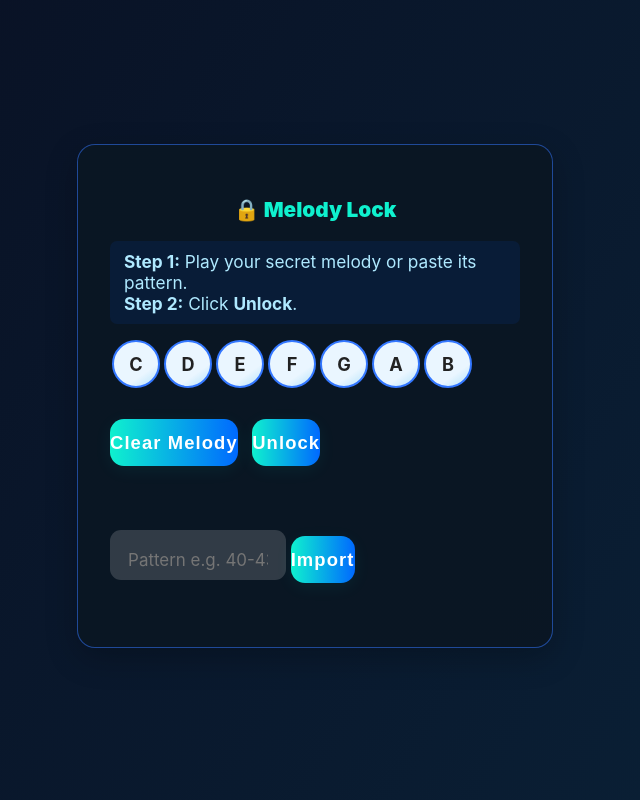
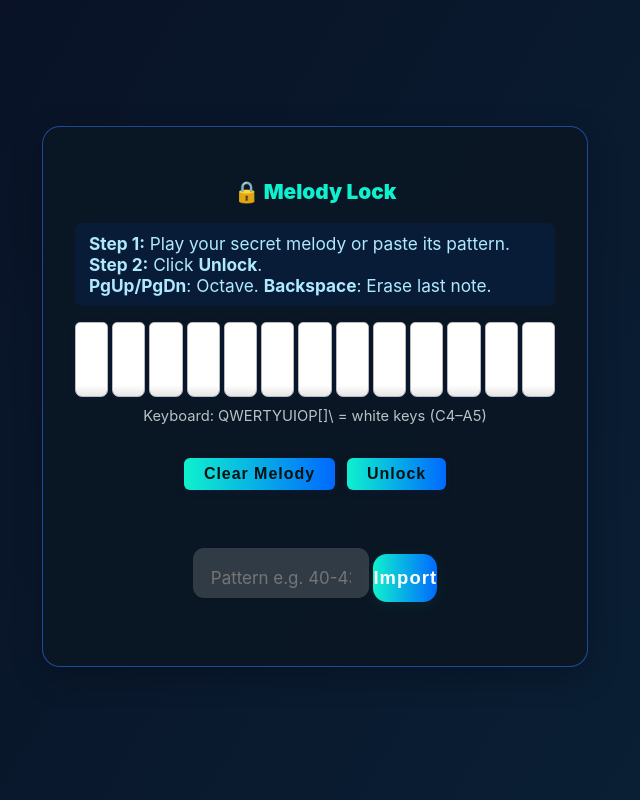
Before and after one commit to Ai-Nspired/cybrmail, a plain HTML site: page index.html in a window 1280 px wide. Shown: the whole page, without its empty margins (325-965 px from the left). Drawn offline with nearby package versions, Linux system fonts and the light colour scheme.

Commit message:
Update index.html

```diff
--- a/index.html
+++ b/index.html
@@ -8,7 +8,6 @@
   <!-- Add marked.js for Markdown parsing -->
   <script src="https://cdn.jsdelivr.net/npm/marked/marked.min.js"></script>
   <style>
-    /* Melody lock modal styles (can be adapted for your theme) */
     #melody-lock {
       background: rgba(10,23,35,0.90);
       border-radius: 18px;
@@ -16,7 +15,7 @@
       border: 1.5px solid #3377ff88;
       padding: 2.2rem 2rem 2rem 2rem;
       margin: 1rem auto 1.5rem auto;
-      max-width: 410px;
+      max-width: 480px;
       color: #f3fbff;
       display: none;
       animation: enter 0.6s cubic-bezier(.7,.36,0,1.17);
@@ -29,25 +28,70 @@
       margin-bottom: 1.2rem;
       color: #0ff1ce;
     }
+    #melody-piano-row {
+      display: flex;
+      justify-content: center;
+      gap: 2px;
+      margin-bottom: 10px;
+      margin-top: 7px;
+      user-select: none;
+    }
     .melody-key {
-      width: 44px; height: 44px;
-      border-radius: 50%;
-      background: linear-gradient(145deg,#eaf6ff 70%,#b4e2fa 100%);
-      border: 2.3px solid #3377ff;
-      color: #222;
-      font-weight: 700;
-      display: inline-flex; align-items: center; justify-content: center;
-      font-size: 1.13em;
+      width: 36px;
+      height: 75px;
+      border-radius: 5px 5px 7px 7px;
+      background: linear-gradient(180deg, #fff 85%, #e6e6e6 100%);
+      border: 1.7px solid #bbb;
+      box-sizing: border-box;
+      margin: 0;
+      display: flex;
+      align-items: flex-end;
+      justify-content: center;
       cursor: pointer;
-      margin: 0 2px;
-      user-select: none;
-      margin-bottom: 8px;
+      transition: background 0.13s, border-color 0.13s, box-shadow 0.14s;
+      box-shadow: 0 1px 6px #0032aa22;
+      position: relative;
+      font-size: 0;
+      outline: none;
     }
     .melody-key.active, .melody-key:active {
-      background: #ffe600;
-      color: #0055ff;
-      transform: scale(1.08);
+      background: linear-gradient(180deg, #ffe600 70%, #fff 100%);
+      border-color: #0ff1ce;
+      box-shadow: 0 0 0 2px #00eaff66, 0 2px 10px #0ff1ce22;
+      z-index: 2;
     }
+    .melody-key:focus {
+      outline: 2px solid #0ff1ce;
+    }
+    .melody-key:not(:last-child) {
+      margin-right: 2px;
+    }
+    .melody-keyboard-hint {
+      font-size:0.92em;
+      margin-top:4px;
+      opacity:0.75;
+      text-align:center;
+    }
+    .melody-btn-bar {
+      display: flex;
+      justify-content: center;
+      gap: 12px;
+      margin-top: 10px;
+      margin-bottom: 7px;
+    }
+    .melody-btn-bar button {
+      padding: 7px 20px;
+      font-size: 1em;
+      border-radius: 6px;
+      background: var(--btn-bg, linear-gradient(90deg, #0ff1ce 0%, #0069ff 100%));
+      color: #011;
+      border: none;
+      font-weight: 700;
+      cursor: pointer;
+      box-shadow: 0 2px 8px #0032aa19;
+      transition: background 0.18s, color 0.09s;
+    }
+    .melody-btn-bar button:hover { background: #00aaff; color: #fff;}
     .melody-pill {
       display: inline-block;
       background: #00eaff;
@@ -62,12 +106,14 @@
     #melody-bar {
       margin: 10px 0 10px 0;
       min-height: 22px;
+      text-align: center;
     }
     #melody-status {
       color: #ff5050;
       font-weight: bold;
       margin-top: 10px;
       min-height: 22px;
+      text-align: center;
     }
     /* Markdown preview styling */
     #markdown-preview {
@@ -92,6 +138,15 @@
     .content-length.warning {
       color: #ff5d8f;
     }
+    @media (max-width: 610px) {
+      #melody-piano-row {
+        gap: 1px;
+      }
+      .melody-key {
+        width: 24px;
+        height: 56px;
+      }
+    }
   </style>
 </head>
 <body>
@@ -100,13 +155,19 @@
     <h2>🔒 Melody Lock</h2>
     <div style="background:rgba(0,90,255,0.09);color:#afe9ff;font-size:1.08em;border-radius:7px;padding:10px 14px;margin-bottom:16px;">
       <b>Step 1:</b> Play your secret melody or paste its pattern.<br>
-      <b>Step 2:</b> Click <b>Unlock</b>.
+      <b>Step 2:</b> Click <b>Unlock</b>.<br>
+      <b>PgUp/PgDn</b>: Octave. <b>Backspace</b>: Erase last note.
     </div>
-    <div id="melody-piano"></div>
-    <button id="melody-clear" style="margin-top:10px;margin-bottom:5px;">Clear Melody</button>
-    <button id="melody-unlock" style="margin-left:10px;">Unlock</button>
+    <div id="melody-piano-row"></div>
+    <div class="melody-keyboard-hint">
+      Keyboard: QWERTYUIOP[]\ = white keys (C4–A5)
+    </div>
+    <div class="melody-btn-bar">
+      <button id="melody-clear">Clear Melody</button>
+      <button id="melody-unlock">Unlock</button>
+    </div>
     <div id="melody-bar"></div>
-    <div style="margin-top:10px;">
+    <div style="margin-top:10px; text-align:center;">
       <input type="text" id="importMelodyInput" placeholder="Pattern e.g. 40-43-45" style="width:140px;">
       <button id="importMelodyBtn">Import</button>
     </div>
@@ -142,28 +203,93 @@
   </main>
   <script src="script.js"></script>
   <script>
-    // === Melody Lock Script (adapted) ===
-    const allowedMelodyHash = "e4a25ba5b1c669414746d9efdc533019e14bf8a86c288165de44bdcf791d4cfa"; // Copy your actual hash here
+    // === Expanded Melody Lock Script with QWERTYUIOP[]\ and octave control ===
+    const allowedMelodyHash = "e4a25ba5b1c669414746d9efdc533019e14bf8a86c288165de44bdcf791d4cfa"; // Your hash
     let melody = [];
+    let baseOctave = 4; // C4 is MIDI 60
+    // The pattern of keys for QWERTYUIOP[]\ mapping to white keys, starting from C
+    const keyOrder = [
+      { key: 'Q', note: 0 },  // C
+      { key: 'W', note: 2 },  // D
+      { key: 'E', note: 4 },  // E
+      { key: 'R', note: 5 },  // F
+      { key: 'T', note: 7 },  // G
+      { key: 'Y', note: 9 },  // A
+      { key: 'U', note: 11 }, // B
+      { key: 'I', note: 12 }, // C (next octave)
+      { key: 'O', note: 14 }, // D
+      { key: 'P', note: 16 }, // E
+      { key: '[', note: 17 }, // F
+      { key: ']', note: 19 }, // G
+      { key: '\\', note: 21 } // A
+    ];
+    function getMidiForKey(k, baseOct) {
+      // baseOctave is where C = 12*octave
+      let found = keyOrder.find(x => x.key === k);
+      if (!found) return null;
+      return 12*baseOct + found.note;
+    }
     function renderPiano() {
-      // Octave C4-B4 (60-71)
-      const notes = [60,62,64,65,67,69,71];
-      const names = ['C','D','E','F','G','A','B'];
-      let html = '';
-      for (let i=0; i<notes.length; ++i) {
-        html += `<div class="melody-key" data-note="${notes[i]}">${names[i]}</div>`;
+      const container = document.getElementById('melody-piano-row');
+      container.innerHTML = '';
+      for (let i=0; i<keyOrder.length; ++i) {
+        const midi = getMidiForKey(keyOrder[i].key, baseOctave);
+        const btn = document.createElement('button');
+        btn.className = 'melody-key';
+        btn.setAttribute('data-note', midi);
+        btn.setAttribute('tabindex', '0');
+        btn.onclick = ()=>{
+          playNote(midi);
+          melody.push(midi);
+          updateMelodyBar();
+          btn.classList.add('active');
+          setTimeout(()=>btn.classList.remove('active'),120);
+        };
+        // No inner text (no marking)
+        container.appendChild(btn);
       }
-      document.getElementById('melody-piano').innerHTML = html;
-      document.querySelectorAll('#melody-piano .melody-key').forEach(el=>{
-        el.onclick = ()=>{
-          playNote(+el.dataset.note);
-          melody.push(+el.dataset.note);
+    }
+    // Keyboard support
+    document.addEventListener('keydown', e => {
+      if (document.getElementById('melody-lock').style.display === 'none') return;
+      let key = e.key;
+      if (/^[a-z]$/i.test(key)) key = key.toUpperCase();
+      if (key === 'Backspace') {
+        if (melody.length > 0) {
+          melody.pop();
           updateMelodyBar();
+        }
+        e.preventDefault();
+        return;
+      }
+      if (key === 'PageUp') {
+        if (baseOctave < 7) baseOctave++;
+        renderPiano();
+        e.preventDefault();
+        return;
+      }
+      if (key === 'PageDown') {
+        if (baseOctave > 1) baseOctave--;
+        renderPiano();
+        e.preventDefault();
+        return;
+      }
+      // Special for backslash as key event
+      if (key === '\\' || key === '|') key = '\\';
+      const midi = getMidiForKey(key, baseOctave);
+      if (midi !== null && midi !== undefined) {
+        playNote(midi);
+        melody.push(midi);
+        updateMelodyBar();
+        // Animate the visual key
+        const el = document.querySelector(`.melody-key[data-note="${midi}"]`);
+        if (el) {
           el.classList.add('active');
-          setTimeout(()=>el.classList.remove('active'),120);
-        };
-      });
-    }
+          setTimeout(() => el.classList.remove('active'), 120);
+        }
+        e.preventDefault();
+      }
+    });
     function playNote(midi) {
       const ctx = new (window.AudioContext || window.webkitAudioContext)();
       const freq = 440 * Math.pow(2, (midi-69)/12);
@@ -237,7 +363,6 @@
       }
     }
     messageInput.addEventListener('input', updatePreview);
-    // Initialize on page load
     updatePreview();
   </script>
 </body>
```
